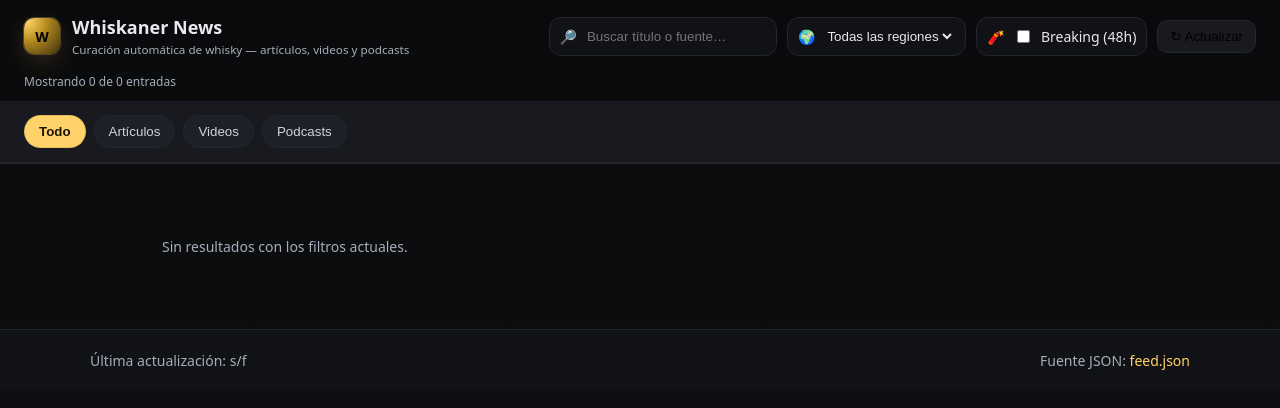
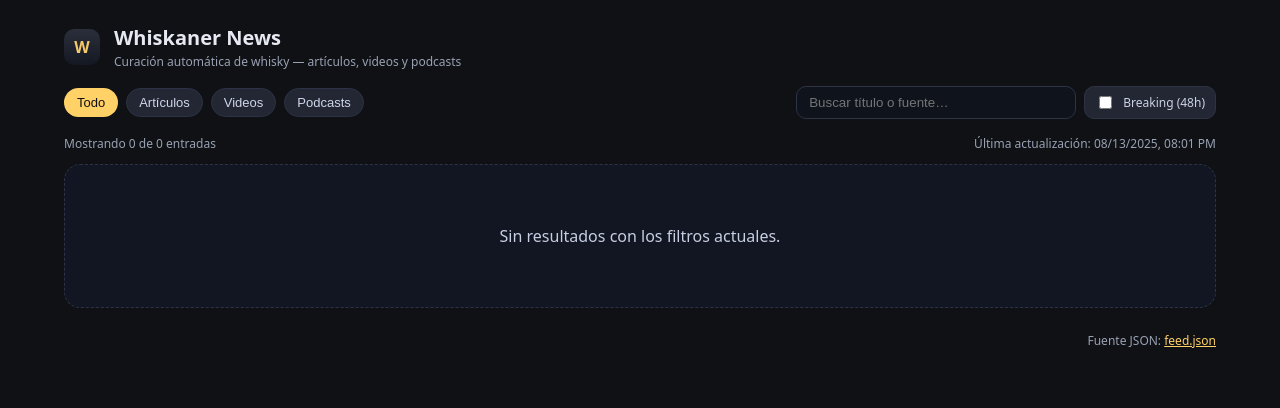
Before and after one commit to Santiagodany2016/whiskaner-news, a website: page docs/index.html in a window 1280 px wide. Drawn offline with Linux system fonts and the light colour scheme.

Commit message:
Update index.html

```diff
--- a/docs/index.html
+++ b/docs/index.html
@@ -3,294 +3,181 @@
 <head>
 <meta charset="utf-8" />
 <meta name="viewport" content="width=device-width, initial-scale=1" />
-  <title>Whiskaner News — Últimas de Whisky</title>
-  <meta name="description" content="Curación automática de noticias, videos y podcasts sobre whisky. Artículos, reseñas, lanzamientos y tendencias.">
-
+<title>Whiskaner News</title>
 <style>
-    :root{
-      --bg:#0b0b0c; --panel:#111215; --soft:#181a1f; --muted:#a6adbb;
-      --text:#e7e9ee; --brand:#ffd369; --accent:#59d; --danger:#ff5c7a; --ok:#48d597;
-      --border:#24262d; --chip:#1d2027;
-    }
-    *{box-sizing:border-box}
-    html,body{height:100%}
-    body{
-      margin:0; background:linear-gradient(180deg, #0b0b0c 0%, #0e1014 100%);
-      color:var(--text); font:14px/1.5 system-ui,-apple-system,Segoe UI,Roboto,Ubuntu,Arial,sans-serif;
-    }
-
-    /* Layout */
-    .wrap{max-width:1100px; margin:0 auto; padding:24px}
-    header.top{
-      position:sticky; top:0; z-index:50; backdrop-filter:saturate(1.1) blur(8px);
-      background:rgba(11,11,12,.75); border-bottom:1px solid var(--border);
-    }
-    header .inner{display:flex; gap:16px; align-items:center; justify-content:space-between; padding:14px 24px;}
-    .brand{display:flex; align-items:center; gap:12px; text-decoration:none; color:var(--text)}
-    .brand .logo{
-      width:36px; height:36px; border-radius:10px; background:radial-gradient(120% 120% at 10% 10%, var(--brand) 0%, #b58b1f 45%, #4a3a0f 100%);
-      box-shadow:0 0 0 1px rgba(255,211,105,.25), 0 8px 24px rgba(255,211,105,.15);
-      display:grid; place-items:center; font-weight:800; color:#000;
-    }
-    .brand h1{font-size:18px; margin:0}
-    .brand small{display:block; color:var(--muted); font-weight:500}
-
-    .controls{
-      display:flex; gap:10px; flex-wrap:wrap; align-items:center; justify-content:flex-end;
-    }
-    .control{background:var(--panel); border:1px solid var(--border); color:var(--text);
-      padding:8px 10px; border-radius:12px; display:flex; align-items:center; gap:8px;}
-    .control input, .control select{background:transparent; border:0; color:var(--text); outline:none}
-    .btn{cursor:pointer; user-select:none; transition:.2s transform ease}
-    .btn:hover{transform:translateY(-1px)}
-    .refresh{padding:8px 12px; border-radius:10px; border:1px solid var(--border); background:var(--soft)}
-    .stats{color:var(--muted); font-size:12px; padding:0 24px 10px}
-
-    /* Tabs */
-    .tabs{display:flex; gap:8px; padding:14px 24px; border-bottom:1px solid var(--border); background:var(--soft)}
-    .tab{padding:8px 14px; border-radius:999px; border:1px solid var(--border); background:var(--chip); color:#cfd3dc; cursor:pointer}
-    .tab.active{background:var(--brand); color:#1a1400; border-color:rgba(0,0,0,.1); font-weight:700}
-
-    /* Grid */
-    .grid{display:grid; grid-template-columns:repeat(12,1fr); gap:14px; padding:24px}
-    @media (max-width: 900px){ .grid{grid-template-columns:repeat(6,1fr);} }
-    @media (max-width: 560px){ .grid{grid-template-columns:repeat(1,1fr);} }
-
-    .card{
-      grid-column:span 4; background:var(--panel); border:1px solid var(--border); border-radius:16px;
-      overflow:hidden; display:flex; flex-direction:column; min-height:180px;
-      transition:transform .2s ease, box-shadow .2s ease;
-    }
-    .card:hover{transform:translateY(-2px); box-shadow:0 12px 30px rgba(0,0,0,.35)}
-    .media{height:160px; background:#0f1116; display:grid; place-items:center; color:#5b6170; font-size:12px}
-    .media img{width:100%; height:100%; object-fit:cover}
-    .body{padding:14px}
-    .title{font-size:16px; font-weight:700; margin:0 0 6px}
-    .meta{display:flex; gap:8px; align-items:center; color:var(--muted); font-size:12px; margin:6px 0 8px}
-    .chip{padding:2px 8px; border-radius:999px; background:var(--chip); border:1px solid var(--border); font-weight:600}
-    .desc{color:#cbd1de; font-size:13px; margin:0 0 10px}
-    .actions{display:flex; justify-content:space-between; align-items:center; gap:8px}
-    .source{color:var(--muted); font-size:12px}
-    .link{padding:8px 10px; border-radius:10px; background:var(--brand); color:#1a1400; font-weight:800; text-decoration:none}
-
-    /* Skeletons */
-    .skeleton{animation: pulse 1.2s infinite ease-in-out; background:#13151b; border:1px solid var(--border); border-radius:16px; height:240px}
-    @keyframes pulse {0%{opacity:.6}50%{opacity:1}100%{opacity:.6}}
-
-    /* Footer */
-    footer{padding:20px 24px; color:var(--muted); border-top:1px solid var(--border); background:var(--panel)}
-    .footwrap{max-width:1100px; margin:0 auto; display:flex; justify-content:space-between; align-items:center; flex-wrap:wrap; gap:10px}
-    .footwrap a{color:var(--brand); text-decoration:none}
+  :root { --bg:#0f1115; --card:#171a21; --muted:#99a1b3; --text:#e6e9f2; --brand:#ffd166; --chip:#232734; }
+  * { box-sizing: border-box; }
+  html, body { margin:0; padding:0; background:var(--bg); color:var(--text); font-family: system-ui, -apple-system, Segoe UI, Roboto, Inter, sans-serif; }
+  .wrap { max-width: 1200px; margin: 0 auto; padding: 24px; }
+  header { display:flex; align-items:center; gap:14px; margin-bottom:14px; }
+  .logo { width:36px; height:36px; background:linear-gradient(180deg, #2b2f3b, #141823); border-radius:10px; display:grid; place-items:center; color:#f3c969; font-weight:800; }
+  h1 { font-size:20px; margin:0; }
+  .subtitle { font-size:12px; color:var(--muted); margin-top:2px; }
+  .toolbar { display:flex; flex-wrap:wrap; gap:8px; align-items:center; margin:16px 0; }
+  .tabs { display:flex; gap:8px; }
+  .tab { background:var(--chip); color:#cfd6ea; border:1px solid #2d3345; padding:6px 12px; border-radius:999px; font-size:13px; cursor:pointer; }
+  .tab.active { background:var(--brand); color:#111; border-color:#00000000; }
+  .spacer { flex:1; }
+  .search { position:relative; }
+  .search input { background:#0f131b; border:1px solid #2d3345; color:var(--text); padding:8px 12px; border-radius:10px; min-width:280px; }
+  .chip { background:var(--chip); border:1px solid #2d3345; padding:6px 10px; border-radius:10px; font-size:12px; color:#ccd3e6; display:flex; align-items:center; gap:8px; }
+  .chip input { accent-color:var(--brand); }
+  .meta { display:flex; justify-content:space-between; align-items:center; font-size:12px; color:var(--muted); margin:8px 0 12px; }
+  .grid { display:grid; grid-template-columns: repeat(auto-fill, minmax(280px, 1fr)); gap:16px; }
+  .card { background:var(--card); border:1px solid #222638; border-radius:16px; padding:14px; display:flex; flex-direction:column; gap:10px; }
+  .thumb { width:100%; height:150px; background:#10141c; border-radius:12px; object-fit:cover; }
+  .kicker { display:flex; gap:6px; }
+  .pill { font-size:11px; padding:4px 8px; border-radius:999px; background:#22283a; color:#cbd2e7; border:1px solid #2f3651; }
+  .title { font-weight:700; line-height:1.2; }
+  .desc { font-size:13px; color:#c5cce0; }
+  .cta { margin-top:auto; display:flex; justify-content:flex-end; }
+  .btn { background:var(--brand); color:#111; border:0; padding:8px 12px; border-radius:10px; font-weight:700; cursor:pointer; text-decoration:none; }
+  .empty { padding:60px 12px; text-align:center; color:#c7cee2; border:1px dashed #2c3347; border-radius:16px; background:#121622; }
+  a { color:#ffd166; }
+  @media (max-width: 560px) { .search input { min-width:180px; } }
 </style>
 </head>
 <body>
-
-  <!-- HEADER -->
-  <header class="top">
-    <div class="inner">
-      <a class="brand" href="#">
+  <div class="wrap">
+    <header>
       <div class="logo">W</div>
       <div>
         <h1>Whiskaner News</h1>
-          <small>Curación automática de whisky — artículos, videos y podcasts</small>
+        <div class="subtitle">Curación automática de whisky — artículos, videos y podcasts</div>
       </div>
-      </a>
+    </header>
 
-      <div class="controls">
-        <label class="control">
-          🔎 <input id="q" type="search" placeholder="Buscar título o fuente…" />
-        </label>
-        <label class="control">
-          🌍
-          <select id="region">
-            <option value="all">Todas las regiones</option>
-            <option value="us">USA</option>
-            <option value="uk">UK</option>
-            <option value="eu">EU</option>
-            <option value="jp">JP</option>
-            <option value="global">Global</option>
-          </select>
-        </label>
-        <label class="control">
-          🧨 <input id="breaking" type="checkbox" /> <span>Breaking (48h)</span>
-        </label>
-        <button class="refresh btn">↻ Actualizar</button>
+    <div class="toolbar">
+      <div class="tabs">
+        <button class="tab active" data-tab="all">Todo</button>
+        <button class="tab" data-tab="article">Artículos</button>
+        <button class="tab" data-tab="video">Videos</button>
+        <button class="tab" data-tab="podcast">Podcasts</button>
+      </div>
+      <div class="spacer"></div>
+      <div class="search"><input id="q" type="search" placeholder="Buscar título o fuente…" /></div>
+      <label class="chip"><input id="breaking" type="checkbox" /> Breaking (48h)</label>
+    </div>
+
+    <div class="meta">
+      <div id="count">Mostrando 0 de 0 entradas</div>
+      <div id="updated">Última actualización: s/f</div>
+    </div>
+
+    <div id="list" class="grid"></div>
+    <div id="empty" class="empty" style="display:none">Sin resultados con los filtros actuales.</div>
+    <div class="meta" style="margin-top:24px">
+      <span></span>
+      <div>Fuente JSON: <a href="./feed.json">feed.json</a></div>
     </div>
   </div>
-    <div class="stats" id="stats">Cargando…</div>
-    <nav class="tabs" id="tabs">
-      <button class="tab active" data-type="all">Todo</button>
-      <button class="tab" data-type="article">Artículos</button>
-      <button class="tab" data-type="video">Videos</button>
-      <button class="tab" data-type="podcast">Podcasts</button>
-    </nav>
-  </header>
-
-  <!-- CONTENT -->
-  <main class="wrap">
-    <section class="grid" id="grid">
-      <!-- Se inyecta dinámicamente -->
-    </section>
-  </main>
-
-  <!-- FOOTER -->
-  <footer>
-    <div class="footwrap">
-      <div>Última actualización: <span id="updated">—</span></div>
-      <div>Fuente JSON: <a id="jsonlink" href="#" target="_blank" rel="noopener">feed.json</a></div>
-    </div>
-  </footer>
 
 <script>
-    // ----------- Utilidades -----------
-    const FEED_URL = './feed.json?t=' + Date.now(); // cache-buster
-    const $ = sel => document.querySelector(sel);
-    const $$ = sel => Array.from(document.querySelectorAll(sel));
-    const fmtDate = (iso) => iso ? new Date(iso).toLocaleString() : 's/f';
-    const withinHours = (iso, hrs) => iso ? (Date.now() - Date.parse(iso)) < (hrs*3600*1000) : false;
+(async function () {
+  const TABS = Array.from(document.querySelectorAll(".tab"));
+  const Q = document.getElementById("q");
+  const BREAKING = document.getElementById("breaking");
+  const LIST = document.getElementById("list");
+  const EMPTY = document.getElementById("empty");
+  const COUNT = document.getElementById("count");
+  const UPDATED = document.getElementById("updated");
 
-    // ----------- Estado -----------
-    let DATA = { items: [], updated_at: null };
-    let state = { type: 'all', region: 'all', q: '', breaking: false };
+  // -------- carga robusta de feed.json --------
+  let raw;
+  try {
+    const res = await fetch("./feed.json", { cache: "no-store" });
+    if (!res.ok) throw new Error("HTTP " + res.status);
+    raw = await res.json();
+  } catch (e) {
+    console.warn("No se pudo leer feed.json:", e);
+    raw = { items: [] };
+  }
 
-    // ----------- Carga inicial -----------
-    const grid = $('#grid');
-    const stats = $('#stats');
-    const updated = $('#updated');
-    const jsonlink = $('#jsonlink');
+  // acepta formato nuevo {items:[]} o antiguo []
+  const items = Array.isArray(raw) ? raw : (Array.isArray(raw.items) ? raw.items : []);
+  const generatedAt = raw.generatedAt || (items[0]?.date ?? null);
 
-    function showSkeleton(n=9){
-      grid.innerHTML = '';
-      for (let i=0;i<n;i++){
-        const div = document.createElement('div');
-        div.className = 'skeleton';
-        div.style.gridColumn = 'span 4';
-        grid.appendChild(div);
+  // normaliza mínimos
+  const norm = items.map(x => ({
+    id: x.id || x.guid || x.url || x.link || x.title || Math.random().toString(36).slice(2),
+    type: (x.type || "").toLowerCase(),            // 'article' | 'video' | 'podcast'
+    source: x.source || "",
+    title: (x.title || "").toString(),
+    url: x.url || x.link || "",
+    date: x.date ? new Date(x.date) : new Date(0),
+    description: (x.description || "").toString(),
+    image: x.image || null,
+  })).sort((a,b) => b.date - a.date);
+
+  // estado UI
+  let state = { tab: "all", q: "", breaking: false };
+
+  function fmtDate(d) {
+    if (!(d instanceof Date) || isNaN(d)) return "s/f";
+    return d.toLocaleString(undefined, { year:"numeric", month:"2-digit", day:"2-digit", hour:"2-digit", minute:"2-digit" });
+  }
+
+  function apply() {
+    const now = Date.now();
+    const q = state.q.trim().toLowerCase();
+
+    let filtered = norm.filter(it => {
+      const okTab = state.tab === "all" ? true : it.type === state.tab;
+      const okQ = !q || (it.title.toLowerCase().includes(q) || (it.source||"").toLowerCase().includes(q));
+      const okBreaking = !state.breaking || ((now - it.date.getTime()) <= 48 * 3600 * 1000);
+      return okTab && okQ && okBreaking;
+    });
+
+    // pintar
+    LIST.innerHTML = "";
+    if (filtered.length === 0) {
+      EMPTY.style.display = "block";
+    } else {
+      EMPTY.style.display = "none";
+      for (const it of filtered) {
+        const card = document.createElement("div");
+        card.className = "card";
+        if (it.image) {
+          const img = document.createElement("img");
+          img.className = "thumb";
+          img.loading = "lazy";
+          img.src = it.image;
+          img.alt = "";
+          card.appendChild(img);
+        }
+        const chips = document.createElement("div");
+        chips.className = "kicker";
+        const p1 = document.createElement("span"); p1.className = "pill"; p1.textContent = it.type.toUpperCase();
+        const p2 = document.createElement("span"); p2.className = "pill"; p2.textContent = it.source || "GLOBAL";
+        const p3 = document.createElement("span"); p3.className = "pill"; p3.textContent = it.date.toLocaleString();
+        chips.append(p1, p2, p3);
+        const h3 = document.createElement("div"); h3.className = "title"; h3.textContent = it.title || "(sin título)";
+        const d = document.createElement("div"); d.className = "desc"; d.textContent = it.description ? (it.description.replace(/\s+/g," ").slice(0,280)+"…") : "";
+        const cta = document.createElement("div"); cta.className = "cta";
+        const a = document.createElement("a"); a.className="btn"; a.href = it.url || "#"; a.target="_blank"; a.rel="noopener"; a.textContent = "Abrir →";
+        cta.appendChild(a);
+        card.append(chips, h3, d, cta);
+        LIST.appendChild(card);
       }
     }
 
-    async function load() {
-      showSkeleton();
-      try{
-        const res = await fetch(FEED_URL, { cache: 'no-store' });
-        const data = await res.json();
-        DATA = data;
-        render();
-      }catch(e){
-        grid.innerHTML = '<div style="grid-column:1/-1; padding:24px; background:#1a1c22; border:1px solid #2a2d36; border-radius:12px;">' +
-          '<div style="font-size:18px; color:#ffb3c0;">⚠️ Error cargando noticias</div>' +
-          '<div style="color:#a6adbb;">Revisa la conexión o vuelve a intentarlo.</div>' +
-        '</div>';
-        stats.textContent = '—';
-      }
+    COUNT.textContent = `Mostrando ${filtered.length} de ${norm.length} entradas`;
+    UPDATED.textContent = `Última actualización: ${generatedAt ? fmtDate(new Date(generatedAt)) : (filtered[0] ? fmtDate(filtered[0].date) : "s/f")}`;
   }
 
-    // ----------- Render -----------
-    function render(){
-      // filtros
-      const items = DATA.items.filter(it => {
-        if (state.type !== 'all' && it.type !== state.type) return false;
-        if (state.region !== 'all' && (it.region || 'global') !== state.region) return false;
-        if (state.breaking && !withinHours(it.published_at, 48)) return false;
-        if (state.q){
-          const q = state.q.toLowerCase();
-          const hay = (it.title||'').toLowerCase().includes(q)
-                 || (it.source||'').toLowerCase().includes(q)
-                 || (it.summary||'').toLowerCase().includes(q);
-          if (!hay) return false;
-        }
-        return true;
-      });
+  // eventos
+  TABS.forEach(btn => btn.addEventListener("click", () => {
+    TABS.forEach(b => b.classList.remove("active"));
+    btn.classList.add("active");
+    state.tab = btn.dataset.tab;
+    apply();
+  }));
+  Q.addEventListener("input", () => { state.q = Q.value; apply(); });
+  BREAKING.addEventListener("change", () => { state.breaking = BREAKING.checked; apply(); });
 
-      // cabecera/estadísticas
-      updated.textContent = fmtDate(DATA.updated_at);
-      jsonlink.href = FEED_URL.replace(/\?t=.*/,'');
-      stats.textContent = `Mostrando ${items.length.toLocaleString()} de ${DATA.count?.toLocaleString?.()||DATA.items.length} entradas`;
-
-      // tarjetas
-      grid.innerHTML = '';
-      if (!items.length){
-        grid.innerHTML = '<div style="grid-column:1/-1; padding:24px; color:#a6adbb;">Sin resultados con los filtros actuales.</div>';
-        return;
-      }
-
-      for (const it of items){
-        const card = document.createElement('article');
-        card.className = 'card';
-
-        // media
-        const media = document.createElement('div');
-        media.className = 'media';
-        if (it.image){
-          const img = new Image();
-          img.src = it.image; img.alt = it.title; img.loading = 'lazy';
-          media.appendChild(img);
-        } else {
-          media.textContent = 'sin imagen';
-        }
-        card.appendChild(media);
-
-        // body
-        const body = document.createElement('div');
-        body.className = 'body';
-
-        const h3 = document.createElement('h3');
-        h3.className = 'title';
-        const a = document.createElement('a');
-        a.href = it.url; a.target = '_blank'; a.rel = 'noopener';
-        a.textContent = it.title || '(sin título)';
-        a.style.color = 'inherit'; a.style.textDecoration = 'none';
-        h3.appendChild(a);
-
-        const meta = document.createElement('div');
-        meta.className = 'meta';
-        const chipType = document.createElement('span');
-        chipType.className = 'chip'; chipType.textContent = (it.type||'').toUpperCase();
-        const chipRegion = document.createElement('span');
-        chipRegion.className = 'chip'; chipRegion.textContent = (it.region||'global').toUpperCase();
-        const date = document.createElement('span');
-        date.textContent = '• ' + fmtDate(it.published_at);
-        meta.append(chipType, chipRegion, date);
-
-        const desc = document.createElement('p');
-        desc.className = 'desc';
-        desc.textContent = it.summary || '';
-
-        const actions = document.createElement('div');
-        actions.className = 'actions';
-        const src = document.createElement('div');
-        src.className = 'source';
-        src.textContent = it.source || '';
-        const link = document.createElement('a');
-        link.className = 'link'; link.href = it.url; link.target = '_blank'; link.rel = 'noopener';
-        link.textContent = 'Abrir ►';
-
-        actions.append(src, link);
-        body.append(h3, meta, desc, actions);
-        card.appendChild(body);
-
-        grid.appendChild(card);
-      }
-    }
-
-    // ----------- Interacciones -----------
-    $('#q').addEventListener('input', e => { state.q = e.target.value.trim(); render(); });
-    $('#region').addEventListener('change', e => { state.region = e.target.value; render(); });
-    $('#breaking').addEventListener('change', e => { state.breaking = e.target.checked; render(); });
-    $$('.tab').forEach(t => t.addEventListener('click', () => {
-      $$('.tab').forEach(x => x.classList.remove('active'));
-      t.classList.add('active');
-      state.type = t.dataset.type;
-      render();
-      window.scrollTo({ top: 0, behavior: 'smooth' });
-    }));
-    $('.refresh').addEventListener('click', () => load());
-
-    // Auto-refresh cada 5 min
-    setInterval(load, 5*60*1000);
-
-    // Go!
-    load();
+  // kick-off
+  apply();
+})();
 </script>
 </body>
 </html>
```
Lines whose indentation alone changed are shown as unchanged.
